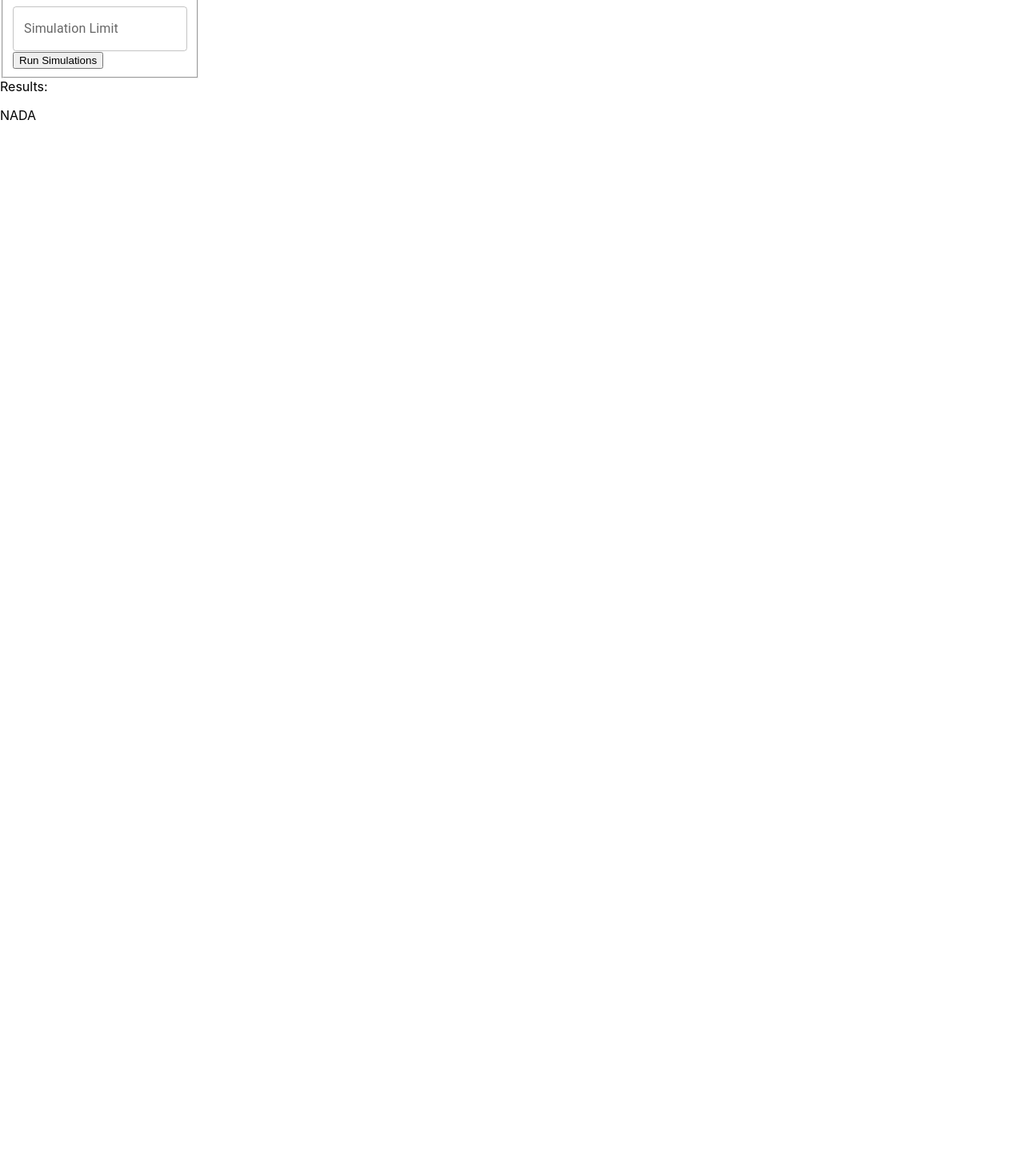
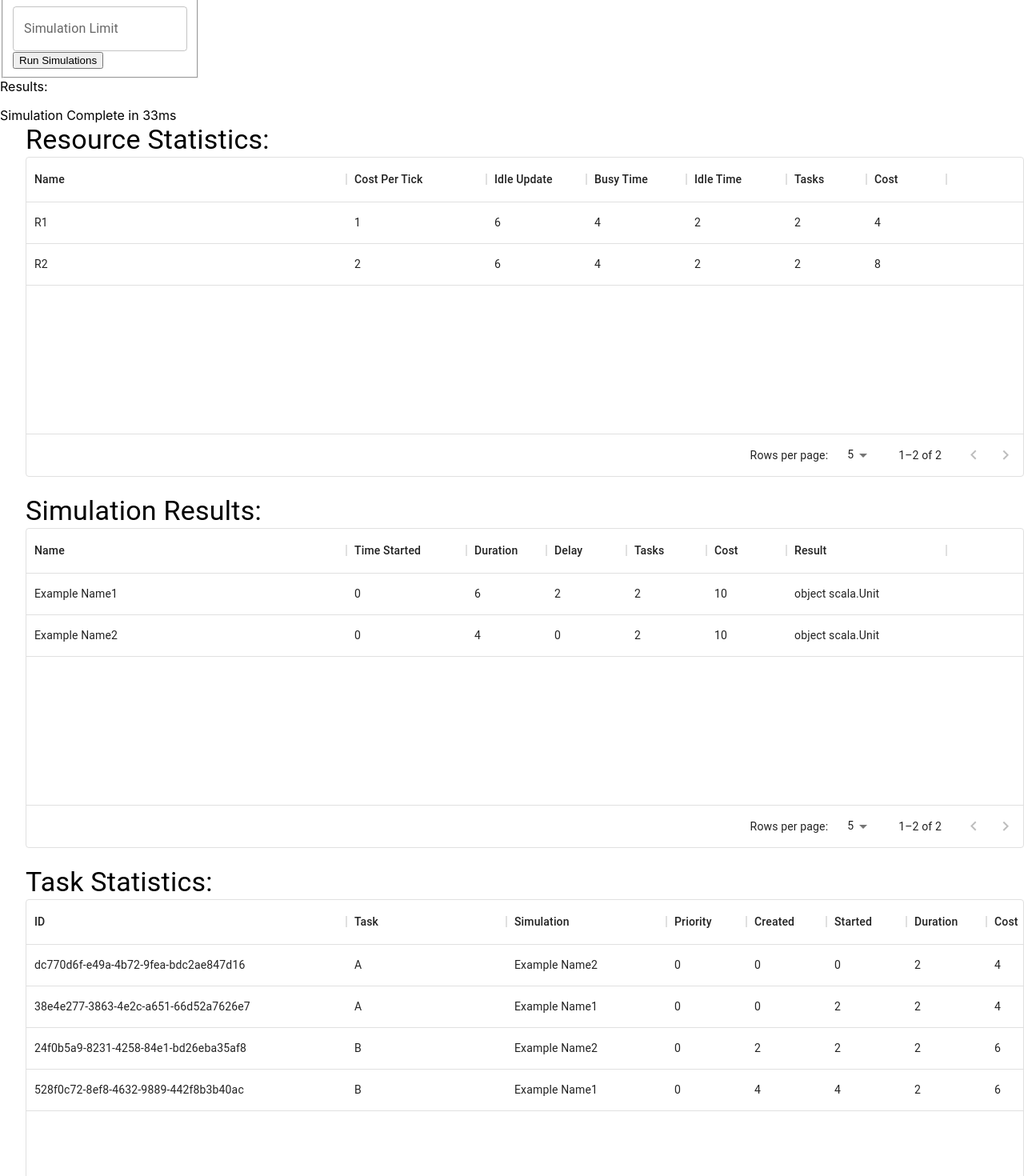
Before and after one commit to workflowfm/proter-online-frontend, a React (Create React App) app: page / in a window 1280 px wide. Shown: the part 1620-3090 px from the top of the page at 80% size. Before the commit the page ends 1790 px from the top, so only its background shows below. Built offline with nearby package versions, Linux system fonts and the light colour scheme.

Commit message:
New results tables

```diff
--- a/package.json
+++ b/package.json
@@ -6,6 +6,7 @@
     "@emotion/react": "^11.7.1",
     "@emotion/styled": "^11.6.0",
     "@mui/material": "^5.4.0",
+    "@mui/x-data-grid": "^5.5.0",
     "@testing-library/jest-dom": "^5.15.0",
     "@testing-library/react": "^11.2.7",
     "@testing-library/user-event": "^12.8.3",
--- a/src/BasicResults.js
+++ b/src/BasicResults.js
@@ -1,4 +1,41 @@
 import React from 'react';
+import { DataGrid } from '@mui/x-data-grid';
+import { Typography } from '@mui/material';
+
+const resourcesColumns = [
+    {field: "name", headerName: "Name", width: 400},
+    {field: "costPerTick", headerName: " Cost Per Tick", width: 175},
+    {field: "idleUpdate", headerName: "Idle Update", width: 125},
+    {field: "busyTime", headerName: "Busy Time", width: 125},
+    {field: "idleTime", headerName: "Idle Time", width: 125},
+    {field: "tasks", headerName: "Tasks", width: 100},
+    {field: "cost", headerName: "Cost", width: 100}
+]
+
+const simulationColumns = [
+    {field: "name", headerName: "Name", width: 400},
+    {field: "started", headerName: " Time Started", width: 150},
+    {field: "duration", headerName: "Duration", width: 100},
+    {field: "delay", headerName: "Delay", width: 100},
+    {field: "tasks", headerName: "Tasks", width: 100},
+    {field: "cost", headerName: "Cost", width: 100},
+    {field: "result", headerName: "Result", width: 200}
+]
+
+const taskColumns = [
+    {field: "id", headerName: "ID", width: 400},
+    {field: "task", headerName: " Task", width: 200},
+    {field: "simulation", headerName: "Simulation", width: 200},
+    {field: "priority", headerName: "Priority", width: 100},
+    {field: "created", headerName: "Created", width: 100},
+    {field: "started", headerName: "Started", width: 100},
+    {field: "duration", headerName: "Duration", width: 100},
+    {field: "cost", headerName: "Cost", width: 100},
+    {field: "resources", headerName: "Resources", width: 200},
+    {field: "aborted", headerName: "Aborted", width: 100}
+
+]
+
 
 class BasicResults extends React.Component {
 
@@ -6,157 +43,51 @@ class BasicResults extends React.Component {
     renderResults = () => {
         var rawJson = this.props.rawResults
         //Below is a test line, when uncommented it will be run into the parser and the first if section is run
-        //var rawJson = "{\"start\":1640693922210,\"end\":1640693922243,\"resources\":[{\"name\":\"R1\",\"costPerTick\":1.0,\"idleUpdate\":6,\"busyTime\":4,\"idleTime\":2,\"tasks\":2,\"cost\":4.0},{\"name\":\"R2\",\"costPerTick\":2.0,\"idleUpdate\":6,\"busyTime\":4,\"idleTime\":2,\"tasks\":2,\"cost\":8.0}],\"simulations\":[{\"name\":\"Example Name1\",\"started\":0,\"duration\":6,\"delay\":2,\"tasks\":2,\"cost\":10.0,\"result\":\"object scala.Unit\"},{\"name\":\"Example Name2\",\"started\":0,\"duration\":4,\"delay\":0,\"tasks\":2,\"cost\":10.0,\"result\":\"object scala.Unit\"}],\"tasks\":[{\"id\":\"dc770d6f-e49a-4b72-9fea-bdc2ae847d16\",\"task\":\"A\",\"simulation\":\"Example Name2\",\"priority\":0,\"created\":0,\"started\":0,\"duration\":2,\"cost\":4.0,\"resources\":[\"R1\", \"Dave\"],\"aborted\":false},{\"id\":\"38e4e277-3863-4e2c-a651-66d52a7626e7\",\"task\":\"A\",\"simulation\":\"Example Name1\",\"priority\":0,\"created\":0,\"started\":2,\"duration\":2,\"cost\":4.0,\"resources\":[\"R1\"],\"aborted\":false},{\"id\":\"24f0b5a9-8231-4258-84e1-bd26eba35af8\",\"task\":\"B\",\"simulation\":\"Example Name2\",\"priority\":0,\"created\":2,\"started\":2,\"duration\":2,\"cost\":6.0,\"resources\":[\"R2\"],\"aborted\":false},{\"id\":\"528f0c72-8ef8-4632-9889-442f8b3b40ac\",\"task\":\"B\",\"simulation\":\"Example Name1\",\"priority\":0,\"created\":4,\"started\":4,\"duration\":2,\"cost\":6.0,\"resources\":[\"R2\"],\"aborted\":false}]}"
+        var rawJson = "{\"start\":1640693922210,\"end\":1640693922243,\"resources\":[{\"name\":\"R1\",\"costPerTick\":1.0,\"idleUpdate\":6,\"busyTime\":4,\"idleTime\":2,\"tasks\":2,\"cost\":4.0},{\"name\":\"R2\",\"costPerTick\":2.0,\"idleUpdate\":6,\"busyTime\":4,\"idleTime\":2,\"tasks\":2,\"cost\":8.0}],\"simulations\":[{\"name\":\"Example Name1\",\"started\":0,\"duration\":6,\"delay\":2,\"tasks\":2,\"cost\":10.0,\"result\":\"object scala.Unit\"},{\"name\":\"Example Name2\",\"started\":0,\"duration\":4,\"delay\":0,\"tasks\":2,\"cost\":10.0,\"result\":\"object scala.Unit\"}],\"tasks\":[{\"id\":\"dc770d6f-e49a-4b72-9fea-bdc2ae847d16\",\"task\":\"A\",\"simulation\":\"Example Name2\",\"priority\":0,\"created\":0,\"started\":0,\"duration\":2,\"cost\":4.0,\"resources\":[\"R1\"],\"aborted\":false},{\"id\":\"38e4e277-3863-4e2c-a651-66d52a7626e7\",\"task\":\"A\",\"simulation\":\"Example Name1\",\"priority\":0,\"created\":0,\"started\":2,\"duration\":2,\"cost\":4.0,\"resources\":[\"R1\"],\"aborted\":false},{\"id\":\"24f0b5a9-8231-4258-84e1-bd26eba35af8\",\"task\":\"B\",\"simulation\":\"Example Name2\",\"priority\":0,\"created\":2,\"started\":2,\"duration\":2,\"cost\":6.0,\"resources\":[\"R2\"],\"aborted\":false},{\"id\":\"528f0c72-8ef8-4632-9889-442f8b3b40ac\",\"task\":\"B\",\"simulation\":\"Example Name1\",\"priority\":0,\"created\":4,\"started\":4,\"duration\":2,\"cost\":6.0,\"resources\":[\"R2\"],\"aborted\":false}]}"
         if (rawJson != null) {
             var obj = JSON.parse(rawJson)
             var timeTaken = "Simulation Complete in " + String(obj.end - obj.start) + "ms\n";
             return (
                 <div>
                     {timeTaken}
-                    <br></br>
-                    {this.buildRecTable(obj.resources)}
-                    <br></br>
-                    {this.buildSimsTable(obj.simulations)}
-                    <br></br>
-                    {this.buildTasksTable(obj.tasks)}
+                    <div style={{ height: 400, width: "100%"}}>
+                    <Typography sx={{ml: 4}} variant="h4">Resource Statistics:</Typography>
+                    <DataGrid
+                        sx={{ml: 4}}
+                        rows={obj.resources}
+                        columns={resourcesColumns}
+                        getRowId={row => row.name}
+                        pageSize={5}
+                        rowsPerPageOptions={[5, 10]}
+                    />
+                    </div>
+                    <div style={{ height: 400, width: "100%"}}>
+                    <Typography sx={{ml: 4, mt: 8}} variant="h4">Simulation Results:</Typography>
+                    <DataGrid
+                        sx={{ml: 4}}
+                        rows={obj.simulations}
+                        columns={simulationColumns}
+                        getRowId={row => row.name}
+                        pageSize={5}
+                        rowsPerPageOptions={[5, 10]}
+                    />
+                    </div>
+                    <div style={{ height: 400, width: "100%"}}>
+                    <Typography sx={{ml: 4, mt: 8}} variant="h4">Task Statistics:</Typography>
+                    <DataGrid
+                        sx={{ml: 4}}
+                        rows={obj.tasks}
+                        columns={taskColumns}
+                        pageSize={5}
+                        rowsPerPageOptions={[5, 10]}
+                    />
+                    </div>
                 </div>
             )
         } else {
             return "NADA"
         }
 
-    }
-
-    buildRecTable = (resourcesData) => {
-        const rowData = resourcesData.map(
-            (info) => {
-                return(
-                    <tr>
-                        <td>{info.name}</td>
-                        <td>{info.costPerTick}</td>
-                        <td>{info.idleUpdate}</td>
-                        <td>{info.busyTime}</td>
-                        <td>{info.idleTime}</td>
-                        <td>{info.tasks}</td>
-                        <td>{info.cost}</td>
-                    </tr>
-                )
-            }
-        )
-        return (
-            <div>
-                <table class="table table-striped">
-                    <thead>
-                        <tr>
-                        <th>Name</th>
-                        <th>Cost Per Tick</th>
-                        <th>Idle Update</th>
-                        <th>Busy Time</th>
-                        <th>Idle Time</th>
-                        <th>Tasks</th>
-                        <th>Cost</th>
-                        </tr>
-                    </thead>
-                    <tbody>
-
-
-                        {rowData}
-
-                    </tbody>
-                </table>
-
-            </div>
-        )
-    }
-
-    buildSimsTable = (simulationData) => {
-        const rowData = simulationData.map(
-            (info) => {
-                return(
-                    <tr>
-                        <td>{info.name}</td>
-                        <td>{info.started}</td>
-                        <td>{info.duration}</td>
-                        <td>{info.delay}</td>
-                        <td>{info.tasks}</td>
-                        <td>{info.cost}</td>
-                        <td>{info.result}</td>
-                    </tr>
-                )
-            }
-        )
-        return (
-            <div>
-                <table class="table table-striped">
-                    <thead>
-                        <tr>
-                        <th>Name</th>
-                        <th>Started</th>
-                        <th>Duration</th>
-                        <th>Delay</th>
-                        <th>Tasks Time</th>
-                        <th>Cost</th>
-                        <th>Results</th>
-                        </tr>
-                    </thead>
-                    <tbody>
-
-
-                        {rowData}
-
-                    </tbody>
-                </table>
-
-            </div>
-        )
-    }
-
-    buildTasksTable = (taskData) => {
-        const rowData = taskData.map(
-            (info) => {
-                return(
-                    <tr>
-                        <td>{info.id}</td>
-                        <td>{info.task}</td>
-                        <td>{info.simulation}</td>
-                        <td>{this.priorityConverter(info.priority)}</td>
-                        <td>{info.created}</td>
-                        <td>{info.started}</td>
-                        <td>{info.duration}</td>
-                        <td>{info.cost}</td>
-                        <td>{info.resources}</td>
-                        <td>{info.aborted.toString()}</td>
-                    </tr>
-                )
-            }
-        )
-        return (
-            <div>
-                <table class="table table-striped">
-                    <thead>
-                        <tr>
-                        <th>Task ID</th>
-                        <th>Task Name</th>
-                        <th>Simulation</th>
-                        <th>Priority</th>
-                        <th>Created</th>
-                        <th>Started</th>
-                        <th>Duration</th>
-                        <th>Cost</th>
-                        <th>Resources</th>
-                        <th>Aborted?</th>
-                        </tr>
-                    </thead>
-                    <tbody>
-
-
-                        {rowData}
-
-                    </tbody>
-                </table>
-
-            </div>
-        )
     }
 
     priorityConverter = (intPriority) => {
```
Also changed, not shown: 1 other file (tests, documents, lock files or other folders).
